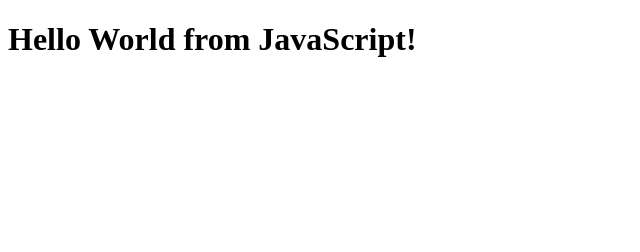
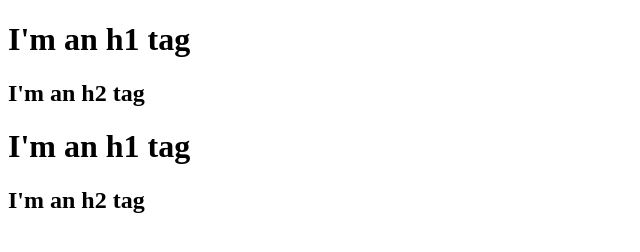
Before and after one commit to TheGreenChilli/Namaste_React, a plain HTML site: page index.html in a window 1280 px wide. Shown: the whole page, without its empty margins (0-640 px from the left). Drawn offline with nearby package versions, Linux system fonts and the light colour scheme.

Commit message:
core react code

```diff
--- a/App.js
+++ b/App.js
@@ -1,5 +1,98 @@
 
-const heading = React.createElement("h1", {}, "Hello World from JavaScript!");
+// const heading = React.createElement("h1", {id: "heading", xyz: "abc"}, "Hello World from React!");
+
+// console.log(heading); // it will give object
+
+
+// const root = ReactDOM.createRoot(document.getElementById("root"));
+// root.render(heading);
+
+
+// nested html structure inside react application
+/*
+
+<div id="parent">
+    <div id="child">
+      <h1>I'm h1 tag</h1>
+    </div>
+</div>
+
+*/
+
+// const parent = React.createElement("div", {id: "parent"},
+//   React.createElement("div", {id: "child"},
+//     React.createElement("h1", {}, "I'm an h1 tag")
+//   )
+// );
+
+// console.log(parent);
+
+// const root = ReactDOM.createRoot(document.getElementById("root"));
+// root.render(parent);
+
+
+// if we have to add one more children
+
+/*
+
+<div id="parent">
+    <div id="child">
+      <h1>I'm h1 tag</h1>
+      <h2>I'm h2 tag</h2>
+    </div>
+</div>
+
+*/
+
+// we have to add one more children using square brackets
+// we have to create an array of childrens
+
+// const parent = React.createElement("div", {id: "parent"},
+//   React.createElement("div", {id: "child"}, [
+//     React.createElement("h1", {}, "I'm an h1 tag"),
+//     React.createElement("h2", {}, "I'm an h2 tag"),
+//   ])
+// );
+
+// console.log(parent); // object
+
+// const root = ReactDOM.createRoot(document.getElementById("root"));
+
+// root.render(parent);
+
+
+
+/*
+
+<div id="parent">
+    <div id="child">
+      <h1>I'm h1 tag</h1>
+      <h2>I'm h2 tag</h2>
+    </div>
+  <div id="child2">
+      <h1>I'm h1 tag</h1>
+      <h2>I'm h2 tag</h2>
+    </div>
+</div>
+
+*/
+
+const parent = React.createElement("div", {id: "parent"}, [
+  React.createElement("div", {id: "child"}, [
+    React.createElement("h1", {}, "I'm an h1 tag"),
+    React.createElement("h2", {}, "I'm an h2 tag"),
+  ]),
+  React.createElement("div", {id: "child2"}, [
+    React.createElement("h1", {}, "I'm an h1 tag"),
+    React.createElement("h2", {}, "I'm an h2 tag"),
+  ]),
+]);
+
+console.log(parent); // object
 
 const root = ReactDOM.createRoot(document.getElementById("root"));
-root.render(heading);
+
+root.render(parent);
+
+// this code looks too complex and tidy thats why jsx occur
+// jsx makes our life too easy when we have to create tags
--- /dev/null
+++ b/index.css
@@ -0,0 +1,3 @@
+#heading {
+  color: greenyellow;
+}
--- a/index.html
+++ b/index.html
@@ -3,6 +3,7 @@
 <head>
   <meta charset="UTF-8">
   <meta name="viewport" content="width=device-width, initial-scale=1.0">
+  <link rel="stylesheet" href="./index.css" />
   <title>Namaste React</title>
 </head>
 <body>
```
